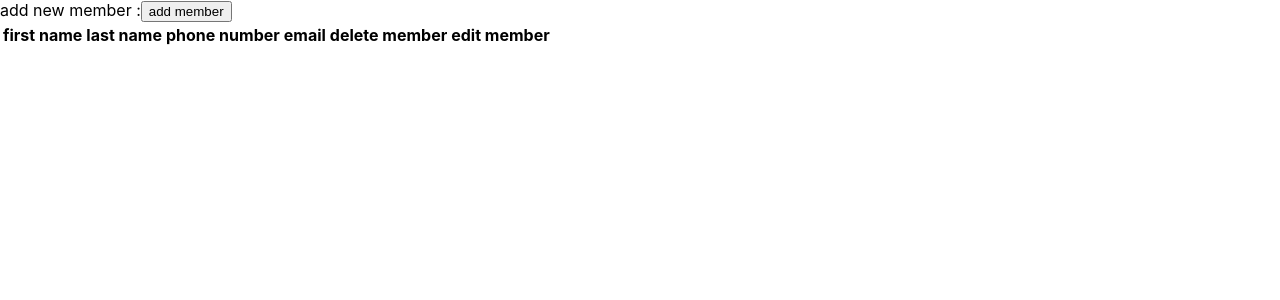
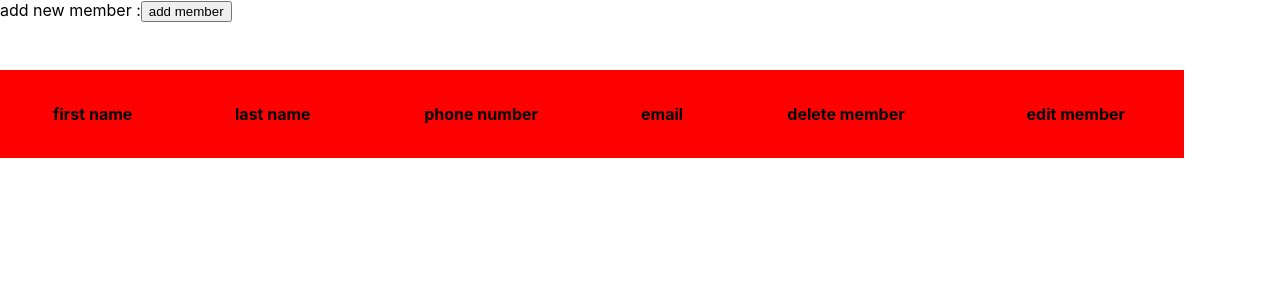
Before and after one commit to rezaHashemi8139/angel, a React (Create React App) app: page / in a window 1280 px wide. Shown: the top 300 px of the page. Built offline with nearby package versions, Linux system fonts and the light colour scheme.

Commit message:
add styled components

```diff
--- a/package.json
+++ b/package.json
@@ -15,6 +15,7 @@
     "react-dom": "^17.0.2",
     "react-router-dom": "^6.2.2",
     "react-scripts": "5.0.0",
+    "styled-components": "^5.3.5",
     "typescript": "^4.4.2",
     "web-vitals": "^2.1.0"
   },
--- a/src/App.tsx
+++ b/src/App.tsx
@@ -1,38 +1,35 @@
 import { useEffect, useState } from "react";
 import { getAllMembers } from "./api/member";
 import { IMember } from "./interFace/member";
+import { StyledTable } from "./style";
 
 
 
 function App() {
   const [memberList, setMemberList] = useState<IMember[]>([])
 
-
   const getMemberList = async () => {
     try {
       const { data } = await getAllMembers();
-      // console.log(data);
       setMemberList(data)
     } catch (error) {
       console.error(error);
     }
   }
 
-
   const init = () => {
     getMemberList()
   }
 
-
   useEffect(init, []);
 
   return (
-    <div className="App">
+    <div>
       <div>add new member :
 
         <button>add member</button>
       </div>
-      <table>
+      <StyledTable>
         <thead>
           <th>first name</th>
           <th>last name</th>
@@ -51,7 +48,7 @@ function App() {
             <td>edit</td>
           </tr>)}
         </tbody>
-      </table>
+      </StyledTable>
 
     </div>
   );
--- /dev/null
+++ b/src/style.jsx
@@ -0,0 +1,16 @@
+import styled from "styled-components";
+
+export const StyledTable = styled.table`
+  width: calc(100% - 6rem);
+  background-color: red;
+  margin: 3rem 0;
+  tr {
+    text-align: center;
+  }
+  th {
+    padding: 2rem 1rem;
+  }
+  td {
+    padding: 1rem;
+  }
+`;
```
Also changed, not shown: src/logo.svg (deleted), 1 other file (tests, documents, lock files or other folders).
